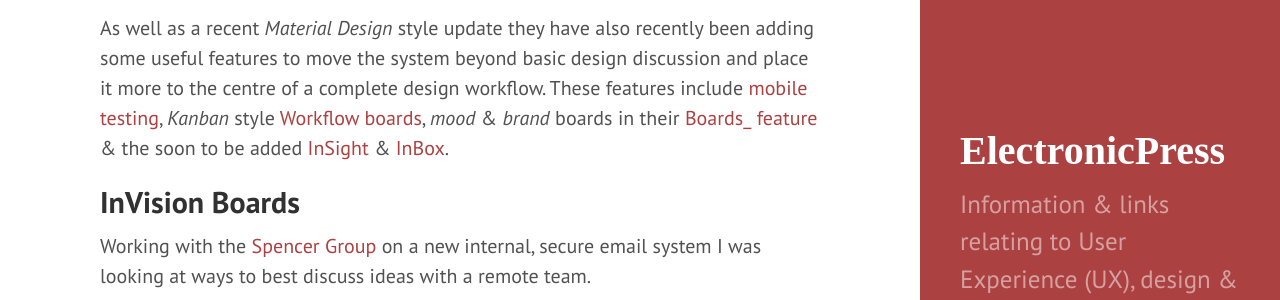
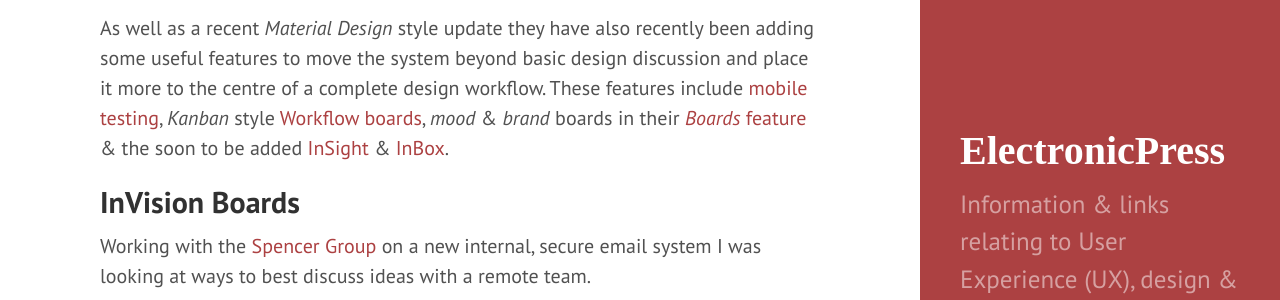
Before and after one commit to whitingx/whitingx.github.io, a Jekyll site: the page built from _posts/2015-09-07-using-invisions-boards-for-competitor-analysis.markdown, in a window 1280 px wide and 900 px high. Shown: the part 357-657 px from the top of the window. Built offline with Jekyll 4.4.1, drawn with Linux system fonts in a browser that asks for light colours; some web fonts are replaced.

```diff
--- a/_posts/2015-09-07-using-invisions-boards-for-competitor-analysis.markdown
+++ b/_posts/2015-09-07-using-invisions-boards-for-competitor-analysis.markdown
@@ -6,7 +6,7 @@ tags: [tools, InVision]
 ---
 **InVision** - [http://www.invisionapp.com/](http://www.invisionapp.com/) - is a great system for design discussion. The ability to quickly and easily create prototypes or just throw a quick sketch online for a distributed team to review & discuss has been a great addition to my UX workflow.
 
-As well as a recent _Material Design_ style update they have also recently been adding some useful features to move the system beyond basic design discussion and place it more to the centre of a complete design workflow. These features include [mobile testing](http://blog.invisionapp.com/user-testing-mobile-apps/), _Kanban_ style [Workflow boards](http://blog.invisionapp.com/design-project-management-tool/), _mood_ & _brand_ boards in their [Boards_ feature](http://blog.invisionapp.com/boards-share-design-inspiration-assets/) & the soon to be added [InSight](http://blog.invisionapp.com/insight-ui-designers-developers-collaboration/) & [InBox](http://blog.invisionapp.com/inbox-turn-design-feedback-into-neat-to-dos/).
+As well as a recent _Material Design_ style update they have also recently been adding some useful features to move the system beyond basic design discussion and place it more to the centre of a complete design workflow. These features include [mobile testing](http://blog.invisionapp.com/user-testing-mobile-apps/), _Kanban_ style [Workflow boards](http://blog.invisionapp.com/design-project-management-tool/), _mood_ & _brand_ boards in their [_Boards_ feature](http://blog.invisionapp.com/boards-share-design-inspiration-assets/) & the soon to be added [InSight](http://blog.invisionapp.com/insight-ui-designers-developers-collaboration/) & [InBox](http://blog.invisionapp.com/inbox-turn-design-feedback-into-neat-to-dos/).
 
 ## InVision Boards
 
@@ -32,7 +32,7 @@ Any relevant designs, images, ideas & inspiration could then be added to the _Bo
 
 An item with _none_ or a _single_ comment remained at the default size, once the item had received more than one comment, it's size was increased. This continued as more comments were added meaning that it was easy to see on viewing the page which items were generating the most discussion.
 
-![Competitor Analysis Board showing scaling based on comments](https://raw.githubusercontent.com/whitingx/whitingx.github.io/master/_posts/images/invision-board-email-ca-comments.png "Competitor Analysis Board showing scaling based on comments"){: .blog-image }
+![Competitor Analysis Board showing scaling based on comments](https://raw.githubusercontent.com/whitingx/whitingx.github.io/master/_posts/images/invision-board-email-ca-comments-b.png "Competitor Analysis Board showing scaling based on comments"){: .blog-image }
 
 To finish up this collaborative resource, I then made it clear on the _Board_ that all members of the remote team could add to the board any items they might want to discuss. We also used this _Board_ to pull out relevant colour ideas for systems we thought made good use of complementary colour schemes, or who displayed good contrast for call-to-action buttons.
 
```
